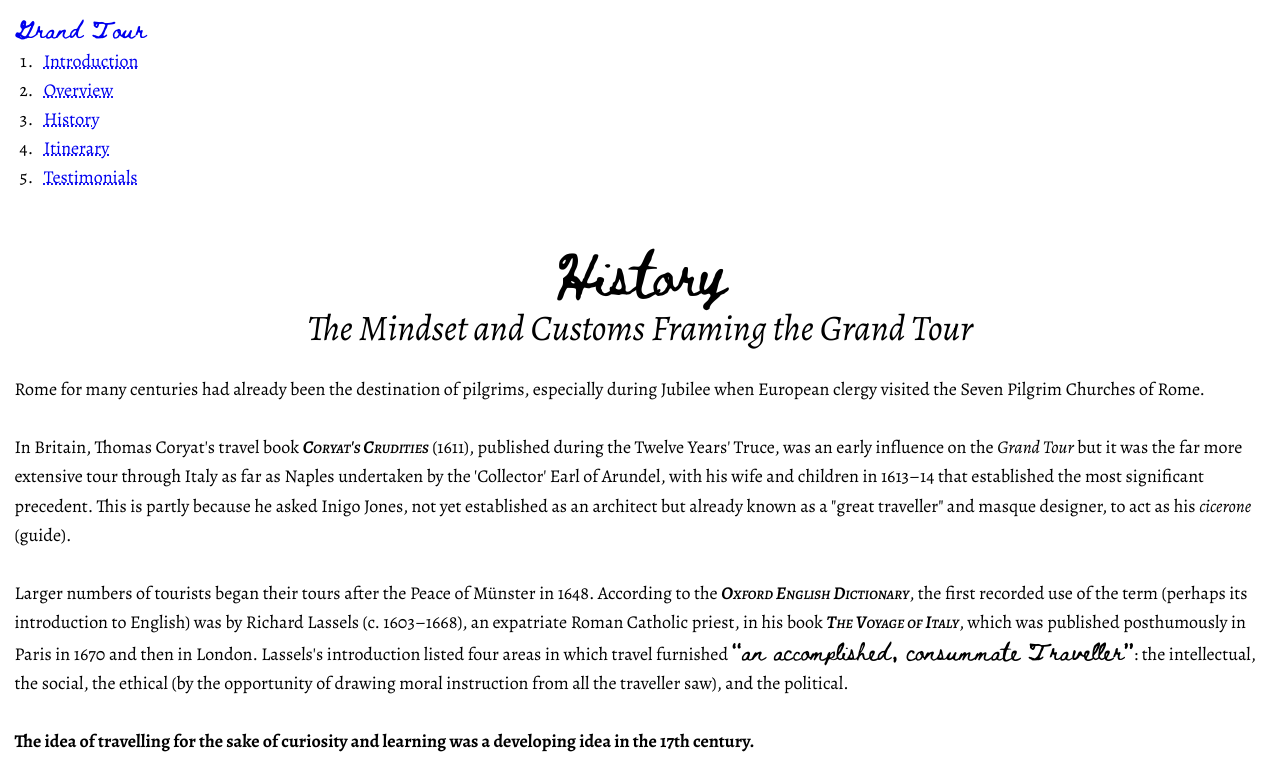
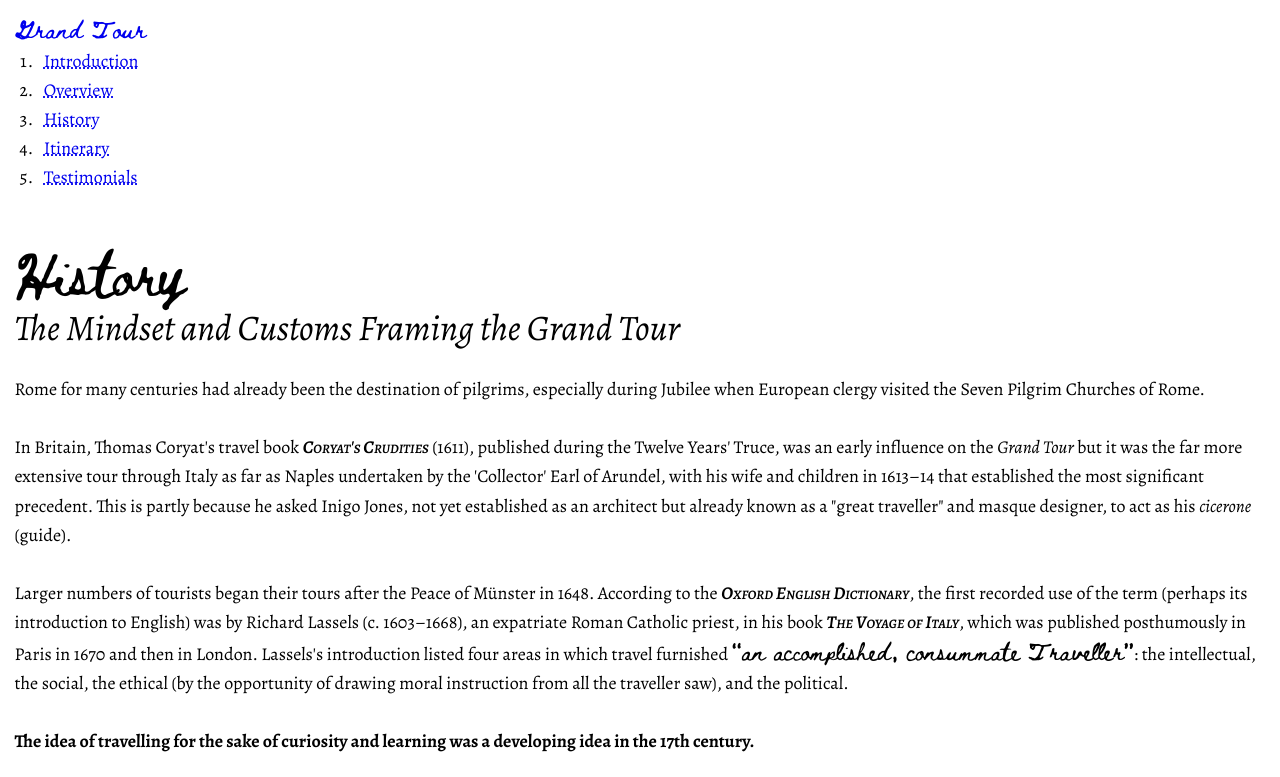
Before and after one commit to Andreea34/travel-grand-tour, a plain HTML site: page history.html in a window 1280 px wide. Shown: the top 777 px of the page. Drawn offline with nearby package versions, Linux system fonts and the light colour scheme.

Commit message:
tag fix for content showcase

```diff
--- a/history.html
+++ b/history.html
@@ -39,10 +39,10 @@
 
   <main role="main">
 
-    <header class="headline">
+    <section class="showcase">
       <h1 class="title">History</h1>
       <h2 class="subtitle">The Mindset and Customs Framing the Grand Tour</h2>
-    </header>
+    </section>
 
     <p>
       <span class="city">Rome</span> for many centuries had already been the destination of pilgrims, especially during Jubilee when European clergy visited the <span class="site">Seven Pilgrim Churches of Rome</span>.
```
Also changed, not shown: index.html (+2 -2 lines), itinerary.html (+2 -2 lines), overview.html (+2 -2 lines), testimonials.html (+2 -2 lines).
